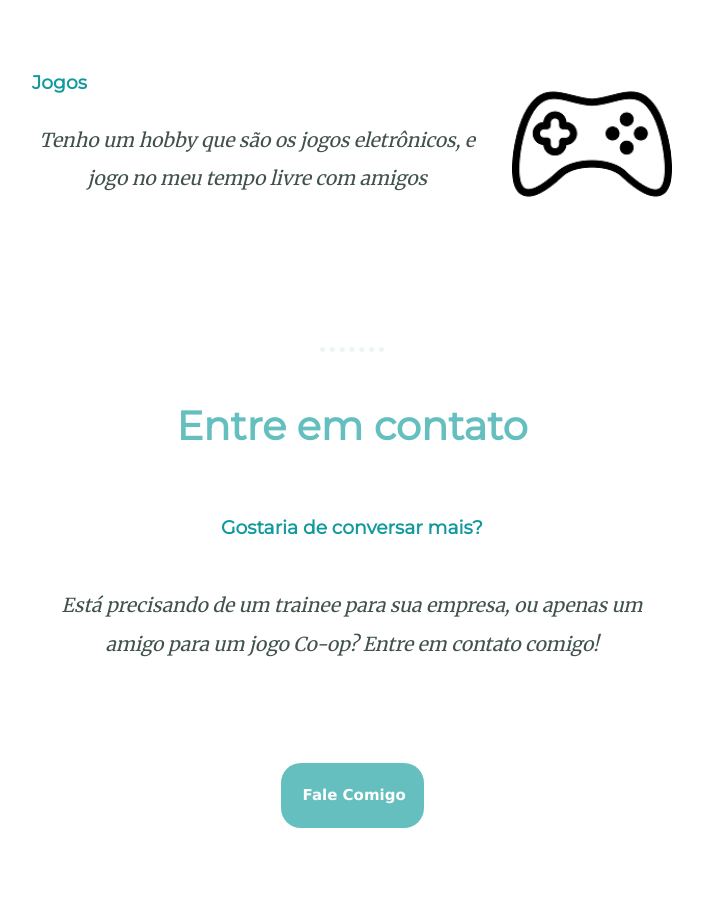
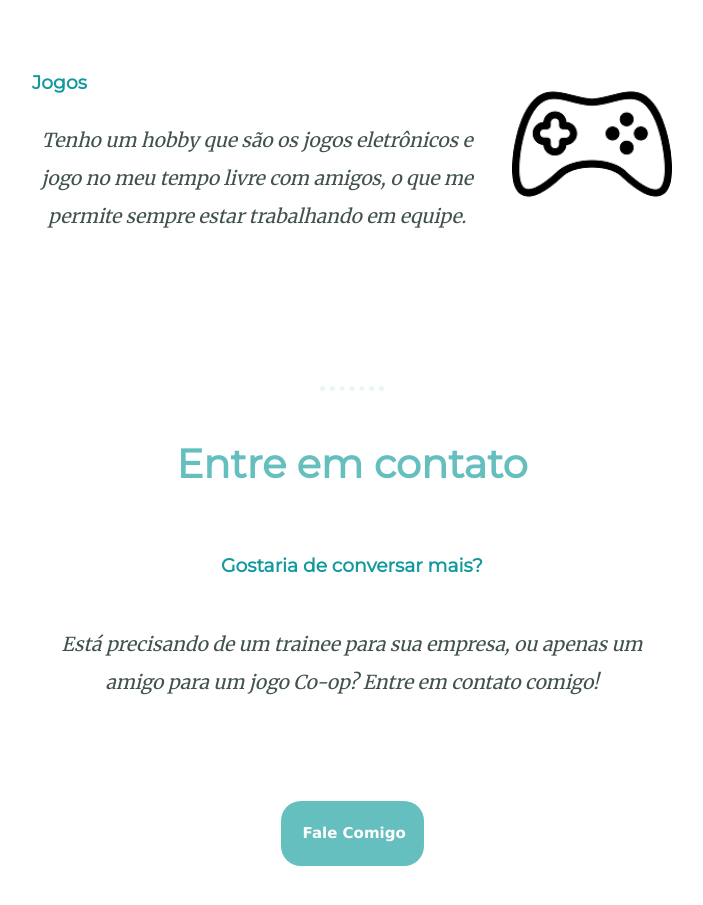
Before and after one commit to Nickshout/Personal-Site, a plain HTML site: page index.html in a window 1280 px wide. Shown: the part 1800-2705 px from the top of the page, without its empty margins (288-991 px from the left). Drawn offline with Linux system fonts and the light colour scheme.

Commit message:
Update index.html

```diff
--- a/index.html
+++ b/index.html
@@ -34,7 +34,7 @@
       <div class="skill-row">
         <img class="skill-img2" src="images/joystick.png" alt="joystick-img">
         <h3>Jogos</h3>
-        <p>Tenho um hobby que são os jogos eletrônicos, e jogo no meu tempo livre com amigos</p>
+        <p>Tenho um hobby que são os jogos eletrônicos e jogo no meu tempo livre com amigos, o que me permite sempre estar trabalhando em equipe.</p>
       </div>
     </div>
     <hr>
```
